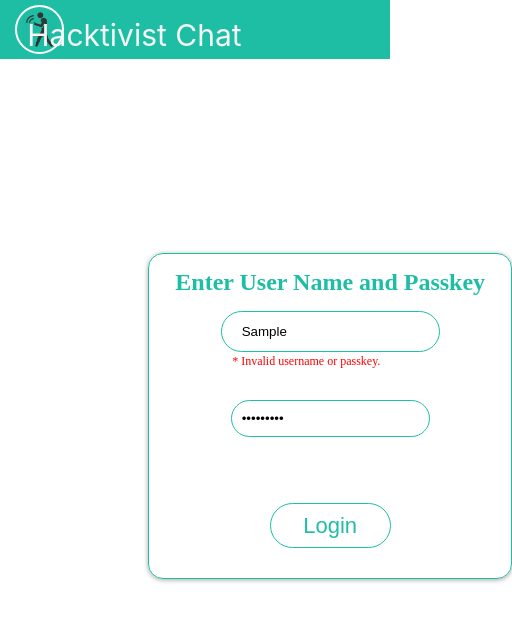
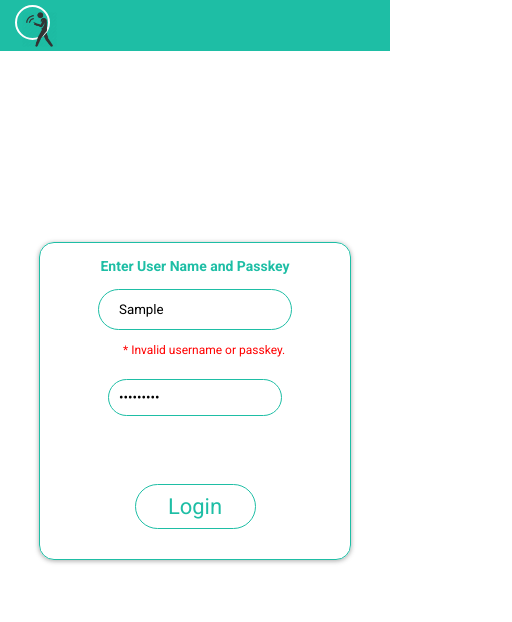
Before and after one commit to thecyberarpan/Hacktivist-Chat, a website: page index.html in a window 390 px wide. Both pictures are taken after typing "Sample", "Sample123" into the empty fields and a click on the input "Login". Shown: the whole page, 512 px wide, since content can reach past the window. Drawn offline with nearby package versions, Linux system fonts and the light colour scheme; no server answers.

Commit message:
make user login page responsive

```diff
--- a/index.html
+++ b/index.html
@@ -1,5 +1,6 @@
 <!DOCTYPE html>
 <html lang="en">
+
 <head>
     <meta charset="UTF-8">
     <meta name="viewport" content="width=device-width, initial-scale=1.0">
@@ -13,8 +14,11 @@
         <div class="logo">
             <img src="img/logo.png" alt="logo" height="35" width="35">
         </div>
-        <div class="headerText">Hacktivist Chat</div>
+        <div class="headerText">
+            <p>Hacktivist Chat</p>
+        </div>
     </header>
+
     <div class="container">
         <div id="loginForm">
             <h2>Enter User Name and Passkey</h2>
@@ -42,7 +46,7 @@
             <div class="messageBox">
                 <div class="messageArea">
                     <ul id="messageList">
-                        <!-- Chat messages will be displayed here -->
+                            <!-- Message will be populated dynamically -->
                     </ul>
                 </div>
                 <div class="messageInput">
@@ -57,4 +61,5 @@
         // var socket = io(); // connecting to the server
     </script>
 </body>
+
 </html>
--- a/js/script.js
+++ b/js/script.js
@@ -111,7 +111,11 @@ const userCredentials = {
     "user2": "passkey2",
     "user3": "passkey3",
     "user4": "passkey4",
-    "user5": "passkey5"
+    "user5": "passkey5",
+    'arpan':'arpan',
+    'dk':'dk',
+    'kdo':'kdo',
+    '1': '1',
 };
 
 // Modify login function to check user credentials
--- a/styles/style.css
+++ b/styles/style.css
@@ -1,30 +1,44 @@
-*{
-    margin:0;
+@import url('https://fonts.googleapis.com/css2?family=Roboto:ital,wght@0,100;0,300;0,400;0,500;0,700;0,900;1,100;1,300;1,400;1,500;1,700;1,900&display=swap');
+
+* {
+    margin: 0;
     padding: 0;
-    border: none;
+    box-sizing: border-box;
+    font-family: "Roboto", sans-serif;
 }
 
-html, body{
-    height: 100;
+html,
+body {
+    height: 100%;
     width: 100%;
 }
-.container{
+
+.container {
     width: 100%;
     height: 83vh;
+    position: relative;
 }
-body{
+
+body {
     color: whitesmoke;
 
 }
-header{
-    background-color:#1ebea5;
+
+header {
+    background-color: #1ebea5;
+    width: 100%;
 }
-.headerText{
+
+.headerText {
     font-size: 30px;
     font-family: apple-system, BlinkMacSystemFont, "Segoe UI", Roboto, Oxygen, Ubuntu, Cantarell, "Open Sans", "Helvetica Neue", sans-serif;
+    display: inline-block;
+    position: absolute;
+    top: 2%;
+    left: 7%;
+}
 
-}
-.logo{
+.logo {
     height: 35px;
     border-radius: 50%;
     margin: 5px 15px;
@@ -33,55 +47,55 @@ header{
     padding: 5px;
     display: inline-block;
 }
-.headerText{
-    display: inline-block;
+
+#loginForm {
     position: absolute;
-    top: 2%;
-    left: 7%;
-}
-#loginForm{
-    margin: 0 auto;
-    top: 30%;
-    position: absolute;
-    left: 38%;
+    top: 50%;
+    left: 50%;
     width: 362px;
+    /* max-width: 90%; adjust the form size */
+    transform: translate(-50%, -50%);
     border: 1px solid #1ebea5;
     border-radius: 15px;
     box-shadow: 0 1px 6px rgba(0, 0, 0, 0.12), 0 1px 4px rgba(0, 0, 0, 0.24);
 }
 
-h2{
+
+#loginForm h2 {
     text-align: center;
     color: #1ebea5;
     padding: 15px;
+    font-size: 22px;
 }
 
-form input{
+form input {
     display: block;
     margin: 0 auto;
     padding: 10px;
     margin-bottom: 30px;
 }
 
-#username{
+#username {
     outline: none;
-    border:1px solid #1ebea5;
+    border: 1px solid #1ebea5;
     border-radius: 30px;
     -webkit-border-radius: 30px;
     -moz-border-radius: 30px;
     -ms-border-radius: 30px;
     -o-border-radius: 30px;
 }
-#passkey{
+
+#passkey {
     outline: none;
-    border:1px solid #1ebea5;
+    border: 1px solid #1ebea5;
     border-radius: 30px;
     -webkit-border-radius: 30px;
     -moz-border-radius: 30px;
     -ms-border-radius: 30px;
     -o-border-radius: 30px;
 }
-.submitButton{
+
+.submitButton {
     color: #1ebea5;
     border-radius: 23px;
     font-size: 22px;
@@ -97,36 +111,37 @@ form input{
     -ms-border-radius: 23px;
     -o-border-radius: 23px;
 }
-.submitButton:hover{
+
+.submitButton:hover {
     background-color: #1ebea5;
     color: white;
 }
-#chatRoom{
+
+#chatRoom {
     display: none;
     width: 100%;
     height: 106%;
 }
 
-input[type=text]
-{
+input[type=text] {
     padding: 12px 20px;
 
     box-sizing: border-box;
 }
 
-.onlineUsers{
+.onlineUsers {
     width: 20%;
     float: left;
     height: 100%;
 }
 
-.messageBox{
+.messageBox {
     display: inline-block;
     width: 80%;
     height: 100%;
 }
 
-.userList{
+.userList {
     border: 2px solid #1ebea5;
     border-radius: 16px;
     height: 96%;
@@ -139,15 +154,18 @@ input[type=text]
     -ms-border-radius: 16px;
     -o-border-radius: 16px;
 }
-.userList h2{
+
+.userList h2 {
     color: rgb(37, 35, 35);
+    font-size: 24px;
 }
-.userList ul li{
+
+.userList ul li {
     font-size: 25px;
 
 }
 
-ul li{
+ul li {
     padding: 8px;
     list-style-type: none;
 }
@@ -156,24 +174,28 @@ ul li{
 ::-webkit-scrollbar {
     width: 7px;
 }
+
 ::-webkit-scrollbar-track {
     background: #f1f1f1;
 }
+
 ::-webkit-scrollbar-thumb {
     background: #1ebea5;
-      border-radius:10px;
-      -webkit-border-radius:10px;
-      -moz-border-radius:10px;
-      -ms-border-radius:10px;
-      -o-border-radius:10px;
+    border-radius: 10px;
+    -webkit-border-radius: 10px;
+    -moz-border-radius: 10px;
+    -ms-border-radius: 10px;
+    -o-border-radius: 10px;
 }
+
 ::-webkit-scrollbar-thumb:hover {
     background: #555;
 }
 
-.messageArea{
+.messageArea {
     display: inline-block;
-    width: 98%;
+    min-width: 98%;
+    max-width: 98%;
     min-height: 87%;
     background: white;
     border: 1px solid #1ebea5;
@@ -185,7 +207,7 @@ ul li{
     -o-border-radius: 30px;
 }
 
-.messageInput{
+.messageInput {
     display: inline-block;
     width: 98%;
     margin: 0px 0px 5px 10px;
@@ -196,7 +218,7 @@ ul li{
     height: 8%;
 }
 
-.messageInput input{
+.messageInput input {
     margin-left: 15px;
     border: none;
     border: 1px solid #1ebea5;
@@ -212,7 +234,7 @@ ul li{
     -o-border-radius: 26px;
 }
 
-#warningMessage{
+#warningMessage {
     color: red;
     font-size: 12px;
     position: absolute;
@@ -221,11 +243,13 @@ ul li{
     display: none;
 }
 
-#messageList{
+#messageList {
     padding: 10px;
     max-width: inherit;
+
 }
-#messageList li{
+
+#messageList li {
     position: relative;
     margin: 5px;
     color: #555;
@@ -235,15 +259,45 @@ ul li{
     border-radius: 30px;
     font-size: 19px;
     background: rgb(195 255 227);
+    max-width: 95%;
+    /* background-color: red; */
+    word-wrap: break-word;
+    /* Added to prevent overflow */
+
 }
 
-#messageList div li:nth-child(2n){
+#messageList div li:nth-child(2n) {
     background-color: rgb(75 243 164);
 }
 
-#messageList li span{
+#messageList li span {
     font-size: 13px;
     font-weight: bold;
     padding: 23px 5px 5px 5px;
     margin-left: 50px;
+    max-width: 95%;
 }
+
+
+
+@media (max-width: 768px) {
+    .headerText {
+        display: none;
+    }
+
+    #loginForm {
+        width: 80%;
+        /* Adjust the width for smaller screens */
+        max-width: none;
+        /* Reset maximum width */
+    }
+
+    #loginForm h2 {
+        font-size: 14px;
+    }
+
+
+    .userList h2 {
+        font-size: 14px;
+    }
+}
```
Lines whose indentation alone changed are shown as unchanged.
